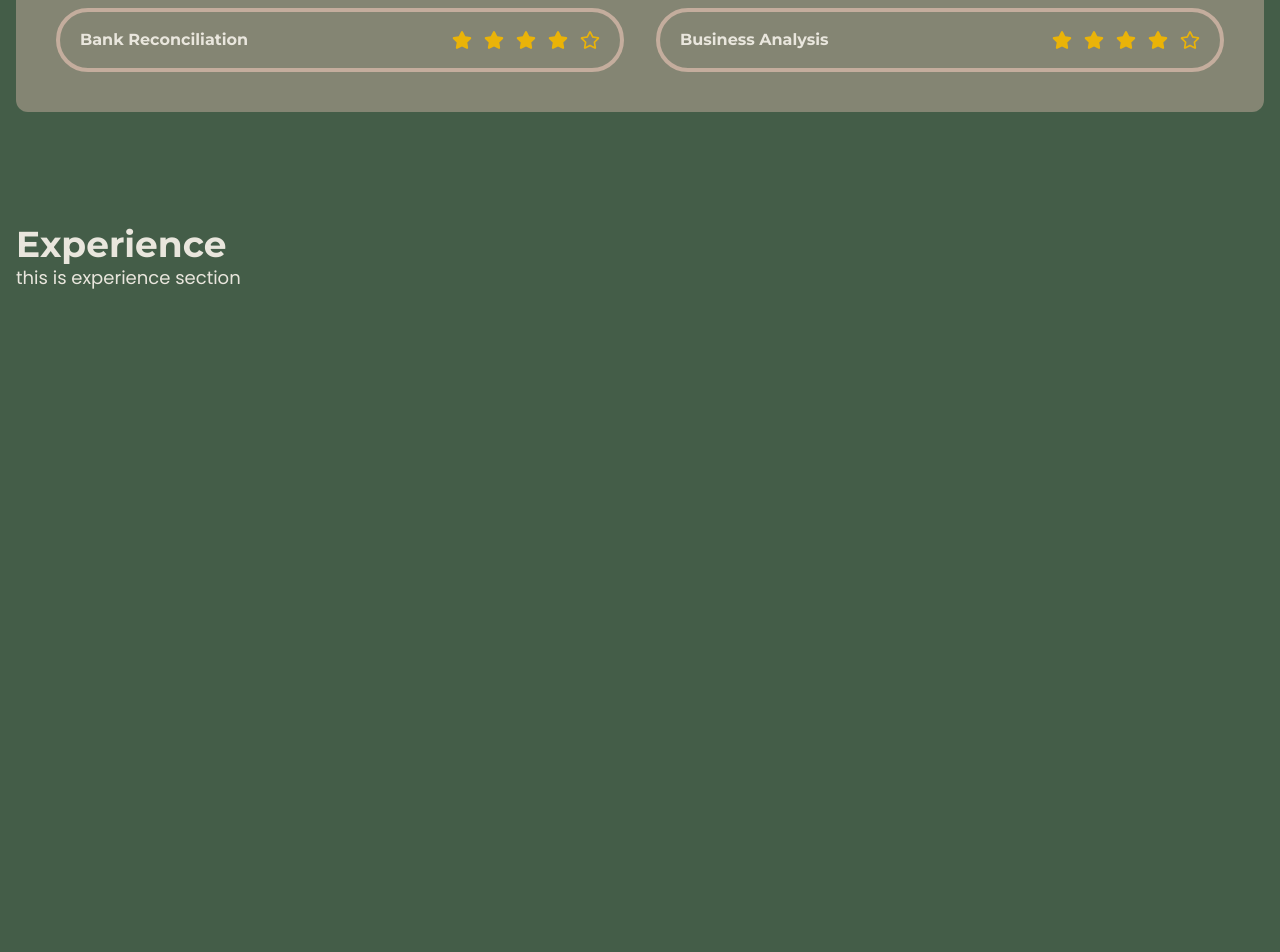
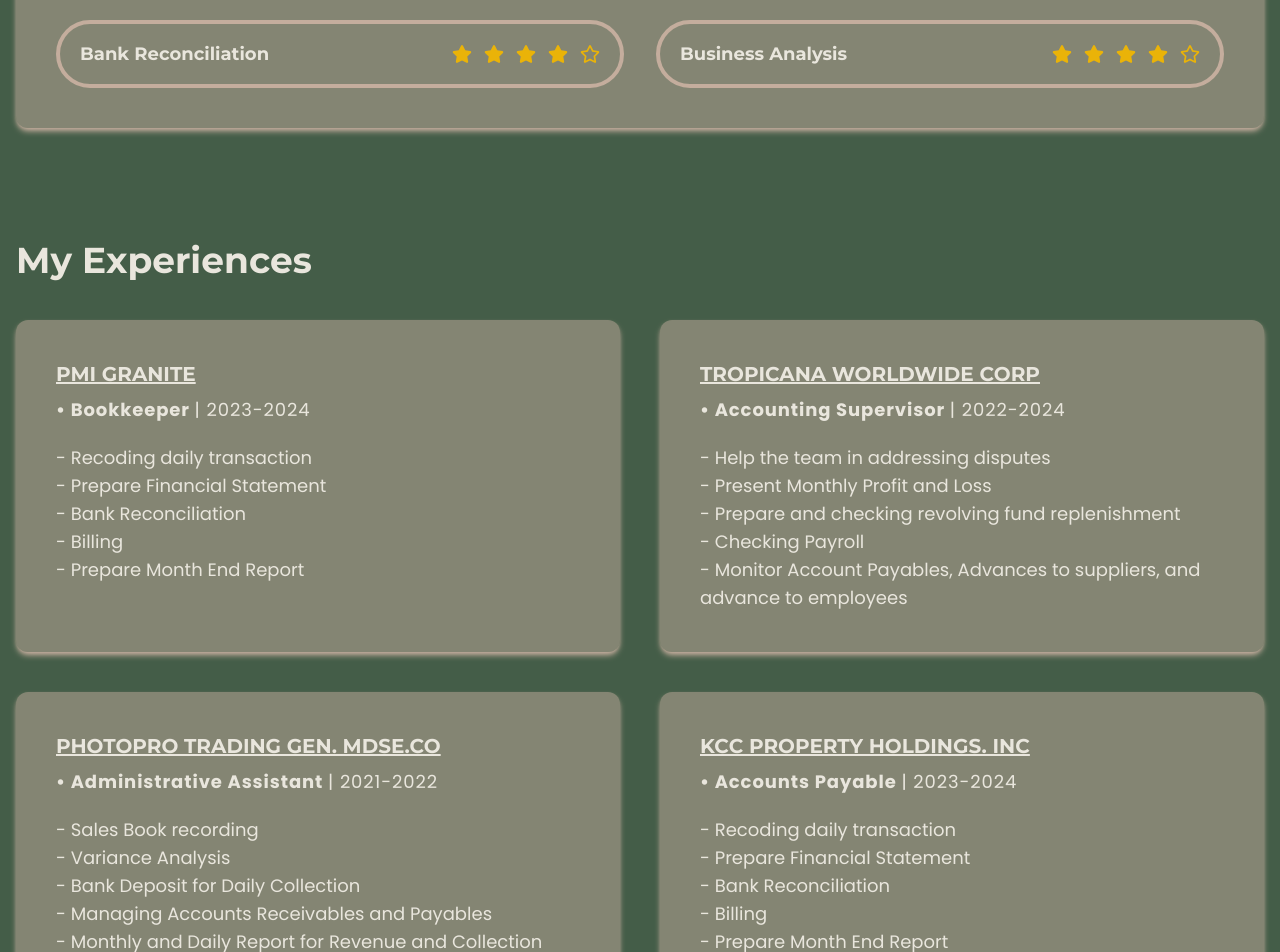
Before and after one commit to riyudev/boookkeeper-portfolio, a React (Vite) app: page / in a window 1280 px wide. Shown: the part 1860-2812 px from the top of the page. Built offline with nearby package versions, Linux system fonts and the light colour scheme.

Commit message:
added experience

```diff
--- a/src/index.css
+++ b/src/index.css
@@ -10,7 +10,10 @@
     @apply font-montserratBold text-3xl text-beige;
   }
   h4 {
-    @apply font-montserratBold text-base text-beige;
+    @apply font-montserratBold text-xl text-beige;
+  }
+  h5 {
+    @apply font-montserratBold text-lg text-beige;
   }
   li,
   button {
--- a/src/pages/About.jsx
+++ b/src/pages/About.jsx
@@ -37,11 +37,11 @@
       <h2 className="te">About Me</h2>
       <div className="flex flex-col items-center justify-center space-y-10">
         <figure className="flex items-center justify-center p-10 space-x-6">
-          <div className="max-w-md bg-mybrown/50 p-4 rounded-xl">
+          <div className="max-w-md bg-mybrown/50 p-4 rounded-xl shadow-md shadow-mybrown">
             <img src={Chinmae} alt="Profile" className="rounded-lg max-w-80" />
           </div>
 
-          <blockquote className="w-[50%] bg-mybrown/50 p-5 rounded-xl">
+          <blockquote className="w-[50%] bg-mybrown/50 p-5 rounded-xl shadow-md shadow-mybrown">
             <p className="mb-16">
               I am a Financial Management graduate from Gensantos Foundation
               College with experience in accounting through various roles. I am
@@ -52,7 +52,7 @@
             </p>
 
             <a href="#contact">
-              <button className="text-olive py-2 px-4 border-mybrown border-[3px] bg-mybrown hover:bg-opacity-80">
+              <button className="transition-colors duration-150 text-beige hover:text-olive py-2 px-4 border-mybrown border-[3px] hover:bg-mybrown">
                 Contact
               </button>
             </a>
@@ -62,13 +62,13 @@
         <div className="flex flex-col w-full space-y-10">
           <h3 className="place-self-center text-center">Skills & Services</h3>
 
-          <figure className="grid grid-cols-2 gap-8 bg-mybrown/50 p-10 rounded-xl">
+          <figure className="grid grid-cols-2 gap-8 bg-mybrown/50 p-10 rounded-xl shadow-md shadow-mybrown">
             {services.map((service, index) => (
               <div
                 key={index}
                 className="flex border-4 border-mybrown rounded-full py-4 px-5 justify-between items-center"
               >
-                <h4>{service.name}</h4>
+                <h5>{service.name}</h5>
                 <div className="flex space-x-3 text-xl text-yellow-500">
                   {getStars(service.rating)}
                 </div>
--- a/src/pages/Experience.jsx
+++ b/src/pages/Experience.jsx
@@ -1,10 +1,83 @@
 import React from "react";
 
 function Experience() {
+  const experiences = [
+    {
+      company: "PMI GRANITE",
+      role: "Bookkeeper",
+      duration: "2023-2024",
+      tasks: [
+        "Recoding daily transaction",
+        "Prepare Financial Statement",
+        "Bank Reconciliation",
+        "Billing",
+        "Prepare Month End Report",
+      ],
+    },
+    {
+      company: "TROPICANA WORLDWIDE CORP",
+      role: "Accounting Supervisor",
+      duration: "2022-2024",
+      tasks: [
+        "Help the team in addressing disputes",
+        "Present Monthly Profit and Loss",
+        "Prepare and checking revolving fund replenishment",
+        "Checking Payroll",
+        "Monitor Account Payables, Advances to suppliers, and advance to employees",
+      ],
+    },
+    {
+      company: "PHOTOPRO TRADING GEN. MDSE.CO",
+      role: "Administrative Assistant",
+      duration: "2021-2022",
+      tasks: [
+        "Sales Book recording",
+        "Variance Analysis",
+        "Bank Deposit for Daily Collection",
+        "Managing Accounts Receivables and Payables",
+        "Monthly and Daily Report for Revenue and Collection",
+      ],
+    },
+    {
+      company: "KCC PROPERTY HOLDINGS. INC",
+      role: "Accounts Payable",
+      duration: "2023-2024",
+      tasks: [
+        "Recoding daily transaction",
+        "Prepare Financial Statement",
+        "Bank Reconciliation",
+        "Billing",
+        "Prepare Month End Report",
+      ],
+    },
+  ];
+
   return (
-    <section id="experience" className="min-h-screen pt-28">
-      <h2>Experience</h2>
-      <p>this is experience section</p>
+    <section id="experience" className="min-h-screen pt-28 space-y-10">
+      <h2>My Experiences</h2>
+      <div className="grid grid-cols-2 gap-10">
+        {experiences.map((experience, index) => (
+          <figure
+            key={index}
+            className="flex flex-col bg-mybrown/50 rounded-xl shadow-mybrown shadow-md p-10 space-y-5"
+          >
+            <header className="space-y-2">
+              <h4 className="underline">{experience.company}</h4>
+              <p className="font-poppinsBold tracking-wider">
+                • {experience.role}{" "}
+                <span className="font-poppinsRegular">
+                  | {experience.duration}
+                </span>
+              </p>
+            </header>
+            <figcaption>
+              {experience.tasks.map((task, idx) => (
+                <p key={idx}>- {task}</p>
+              ))}
+            </figcaption>
+          </figure>
+        ))}
+      </div>
     </section>
   );
 }
```
